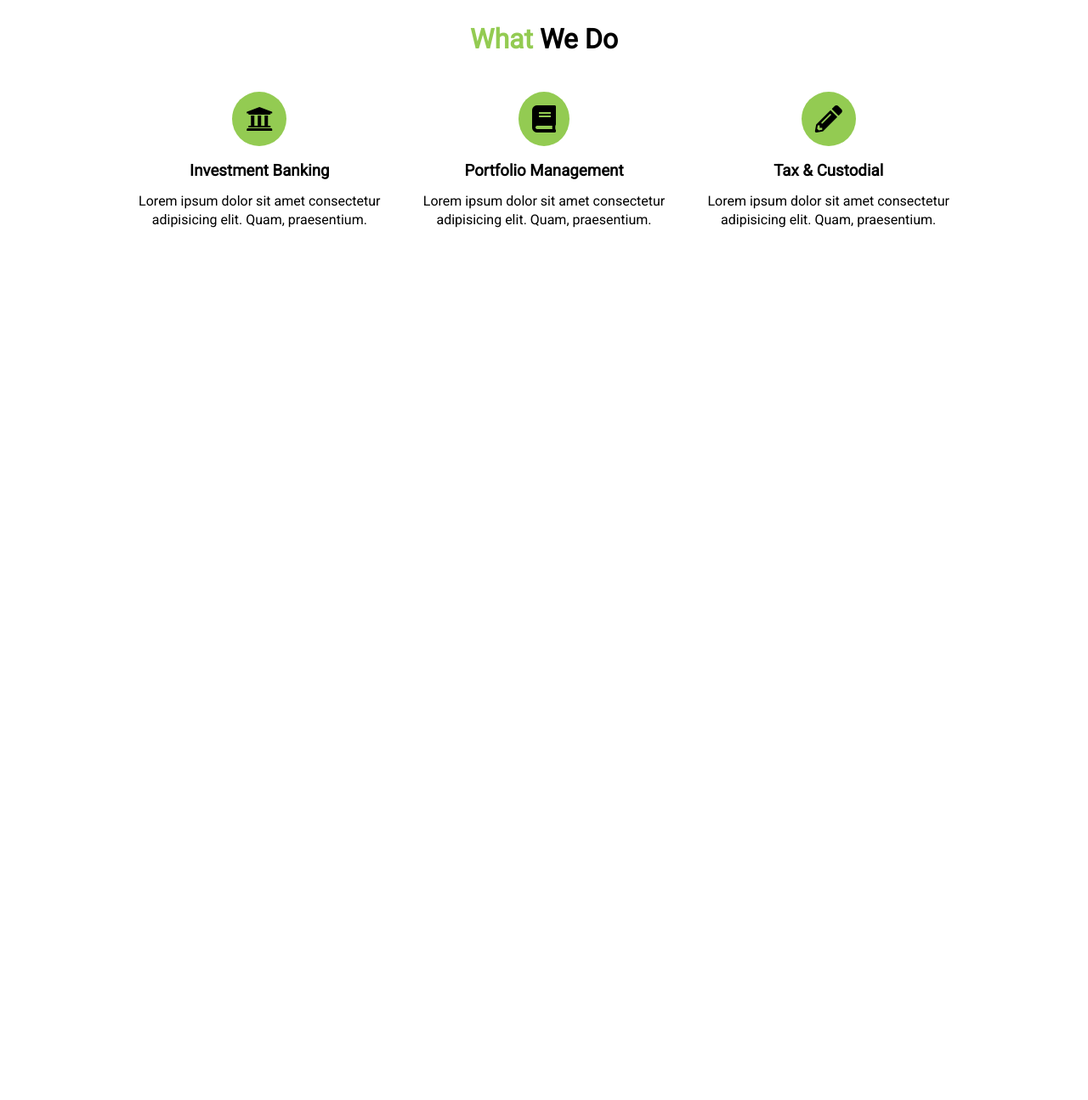
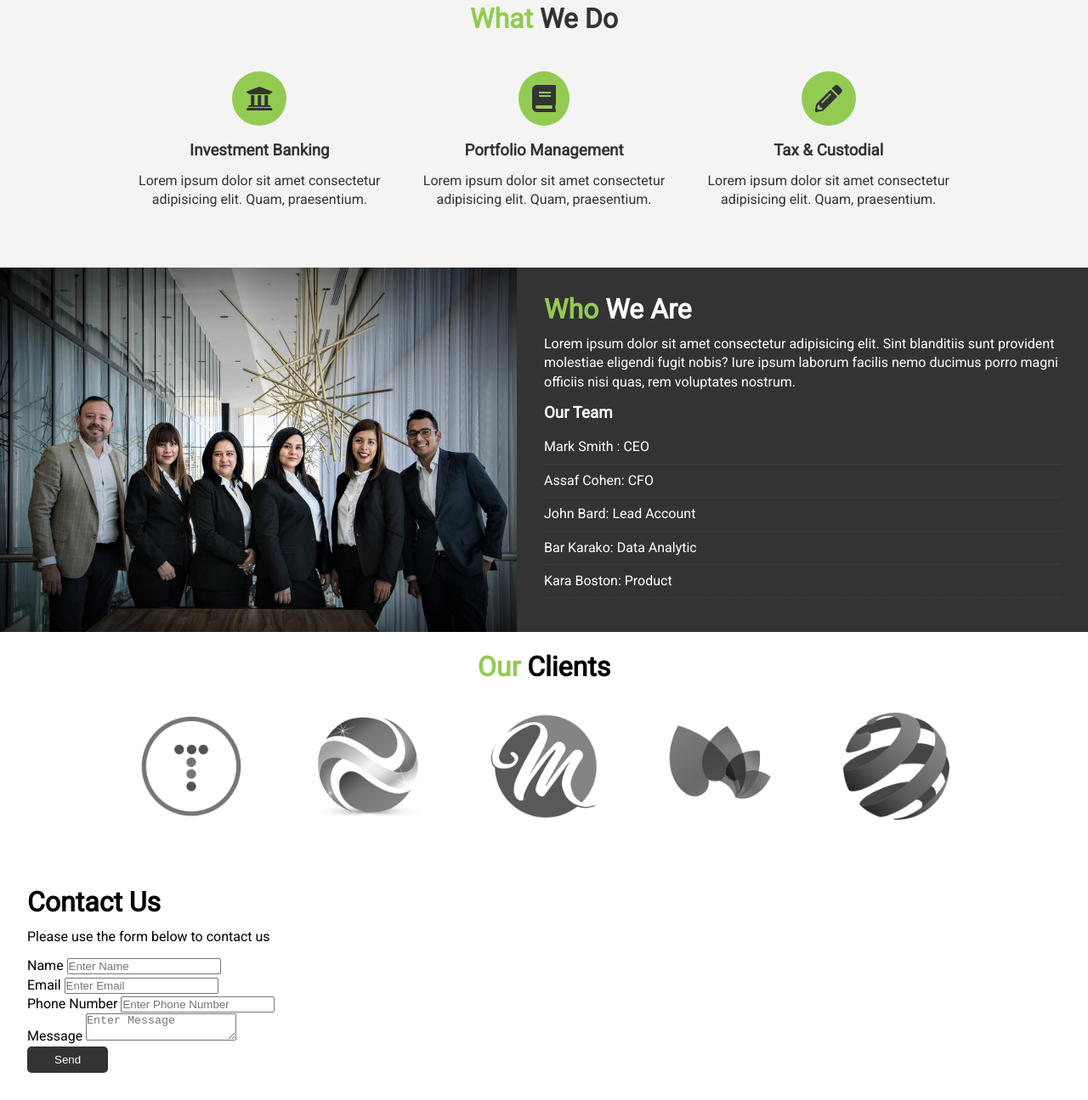
Before and after one commit to assafecohen/css, a plain HTML site: page css/project_flexbox/index.html in a window 1280 px wide. Shown: the part 885-2180 px from the top of the page at 85% size. Before the commit the page ends 1248 px from the top, so only its background shows below. Drawn offline with Linux system fonts and the light colour scheme.

Commit message:
added our client section & start work on contact section

```diff
--- a/css/project_flexbox/css/style.css
+++ b/css/project_flexbox/css/style.css
@@ -18,7 +18,7 @@ a{
 p{
   margin: 0.75rem 0;
 }
-
+/* Utility classes */
 .btn{
   display:inline-block;
   color: #fff;
@@ -35,7 +35,15 @@ p{
   background: #333;
   color: #fff;
 }
-/* Utility classes */
+.list{
+  margin: 0.5rem 0;
+  list-style: none;
+}
+.list li{
+  padding: 0.5rem 0;
+  list-style: none;
+  border-bottom: #444 dotted 1px;
+}
 .container{
   max-width: 1100px;
   margin: auto;
@@ -47,6 +55,14 @@ p{
 }
 .text-primary{
   color:#93cb52;
+}
+.bg-light{
+  background: #f4f4f4;
+  color: #333;
+}
+.bg-dark{
+  background: #333;
+  color: #fff;
 }
 .l-heading{
   font-size: 4rem;
@@ -63,8 +79,12 @@ p{
   margin-bottom: 2rem;
 }
 .py-1{ padding: 1.5rem 0 }
-.py-1{ padding: 2rem 0 }
-.py-1{ padding: 3rem 0 }
+.py-2{ padding: 2rem 0 }
+.py-3{ padding: 3rem 0 }
+
+.p-1{ padding: 1.5rem }
+.p-2{ padding: 2rem }
+.p-3{ padding: 3rem }
 /* Navbar */
 #navbar{
   display:flex;
@@ -133,3 +153,24 @@ p{
   border-radius: 50%;
   margin-bottom: 1rem;
 }
+
+/* Section: Who */
+#who{
+  display: flex;
+}
+#who div{
+  flex: 1;
+}
+#who .who-img{
+  background: url('../img/people.jpg') no-repeat center center/cover
+}
+
+/* Client */
+#clients .items{
+  display:flex;
+}
+#clients .items img{
+  display:block;
+  margin: auto;
+  width: 60%;
+}
--- a/css/project_flexbox/index.html
+++ b/css/project_flexbox/index.html
@@ -65,6 +65,70 @@
     </div>
     </div>
   </section>
+  <!-- Section who we are -->
+  <section id="who">
+    <div class="who-img"></div>
+    <div class="who-text bg-dark p-2">
+      <h2 class="m-heading">
+        <span class="text-primary">Who</span> We Are</h2>
+      <p>Lorem ipsum dolor sit amet consectetur adipisicing elit. Sint blanditiis sunt provident
+        molestiae eligendi fugit nobis? Iure ipsum
+        laborum facilis nemo ducimus porro magni
+        officiis nisi quas, rem voluptates nostrum.
+      </p>
+      <h3>Our Team</h3>
+      <ul class="list">
+        <li>Mark Smith : CEO</li>
+        <li>Assaf Cohen: CFO</li>
+        <li>John Bard: Lead Account</li>
+        <li>Bar Karako: Data Analytic</li>
+        <li>Kara Boston: Product</li>
+      </ul>
+    </div>
+  </section>
+  <!-- section: clinets -->
+  <section id="clients" class="py-1">
+    <div class="container">
+      <h2 class="m-heading text-center">
+        <span class="text-primary">Our</span>
+        Clients
+      </h2>
+      <div class="items py-1">
+        <div><img src="./img/logos/logo1.png" alt="client"></div>
+        <div><img src="./img/logos/logo2.png" alt="client"></div>
+        <div><img src="./img/logos/logo3.png" alt="client"></div>
+        <div><img src="./img/logos/logo4.png" alt="client"></div>
+        <div><img src="./img/logos/logo5.png" alt="client"></div>
+      </div>
+    </div>
+  </section>
+  <!-- Section: contact -->
+  <section id="contact">
+    <div class="contact-form bg-primary p-2">
+      <h2 class="m-heading">Contact Us</h2>
+      <p>Please use the form below to contact us </p>
+      <form>
+        <div class="form-group">
+          <label for="name">Name</label>
+          <input type="text" name="name" placeholder="Enter Name">
+        </div>
+        <div class="form-group">
+          <label for="email">Email</label>
+          <input type="email" name="email" placeholder="Enter Email">
+        </div>
+        <div class="form-group">
+          <label for="phone">Phone Number</label>
+          <input type="text" name="phone" placeholder="Enter Phone Number">
+        </div>
+        <div class="form-group">
+          <label for="message">Message</label>
+          <textarea name="message" id="message" placeholder="Enter Message"></textarea>
+        </div>
+        <input type="submit" value="Send" class="btn btn-dark">
+      </form>
+    </div>
+    <div class="map"></div>
+  </section>
 </body>
 
 </html>
```
Lines whose indentation alone changed are shown as unchanged.
